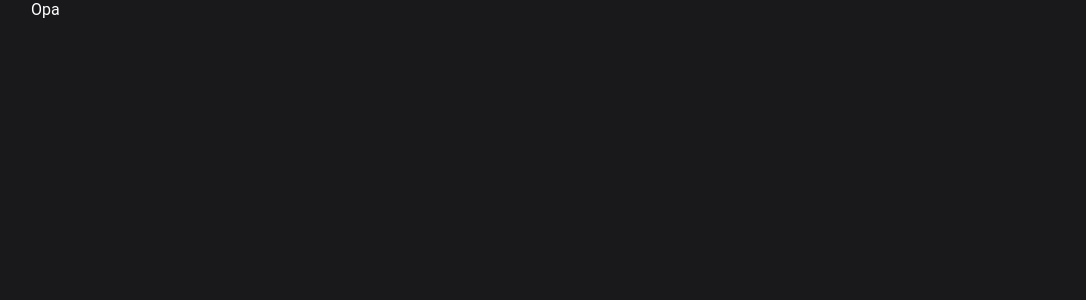
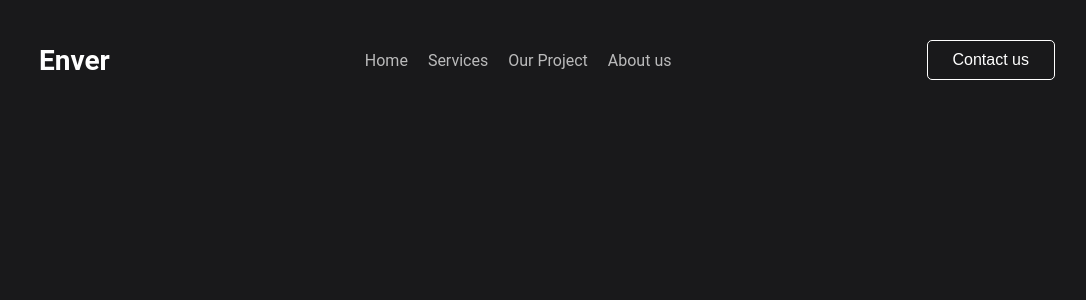
Before and after one commit to luizlopes12/Enver, a React (Create React App) app: page / in a window 1280 px wide. Shown: the top 300 px of the page, without its empty margins (97-1183 px from the left). Built offline with nearby package versions, Linux system fonts and the light colour scheme.

Commit message:
Estilos basicos com styled compnents

```diff
--- a/src/components/Header/Header.jsx
+++ b/src/components/Header/Header.jsx
@@ -4,7 +4,21 @@ import {Navbar} from './style'
 const Header = () => {
     return (
         <Container>
-        <div>Opa</div>
+        <Navbar>
+            <div>
+                <img src={require('../../img/logo.svg').default}/>
+                <span>Enver</span>
+            </div>
+            <div>
+                <a href="#">Home</a>
+                <a href="#">Services</a>
+                <a href="#">Our Project</a>
+                <a href="#">About us</a>
+            </div>
+            <div>
+                <button>Contact us</button>
+            </div>
+        </Navbar>
         </Container>
     );
 }
--- a/src/components/Header/style.js
+++ b/src/components/Header/style.js
@@ -0,0 +1,43 @@
+import styled from "styled-components";
+
+export const Navbar = styled.nav`
+    margin-top: 30px;
+    height: 60px;
+    display: flex;
+    justify-content: space-between;
+    align-items: center;
+
+    div{
+        display: flex;
+        align-items: center;
+    }
+    a{
+        text-decoration: none;
+        color: rgba(255, 255, 255, .7);
+        margin: 0 10px;
+        transition: all .2s ease-in-out;
+        &:hover{
+            color: #5454D4;
+        }
+    }
+    span{
+        font-size: 28px;
+        margin-left: 8px;
+        font-weight: bold;
+    }
+    button{
+        background-color: transparent;
+        color: #fff;
+        padding: 10px 25px;
+        cursor: pointer;
+        font-size: 16px;
+        font-weight: 400;
+        border: 1px solid #fff;
+        border-radius: 5px;
+        transition: all .2s ease-in-out;
+        &:hover{
+            color: #333;
+            background-color: #f7f7f7;
+        }
+    }
+`;
```
